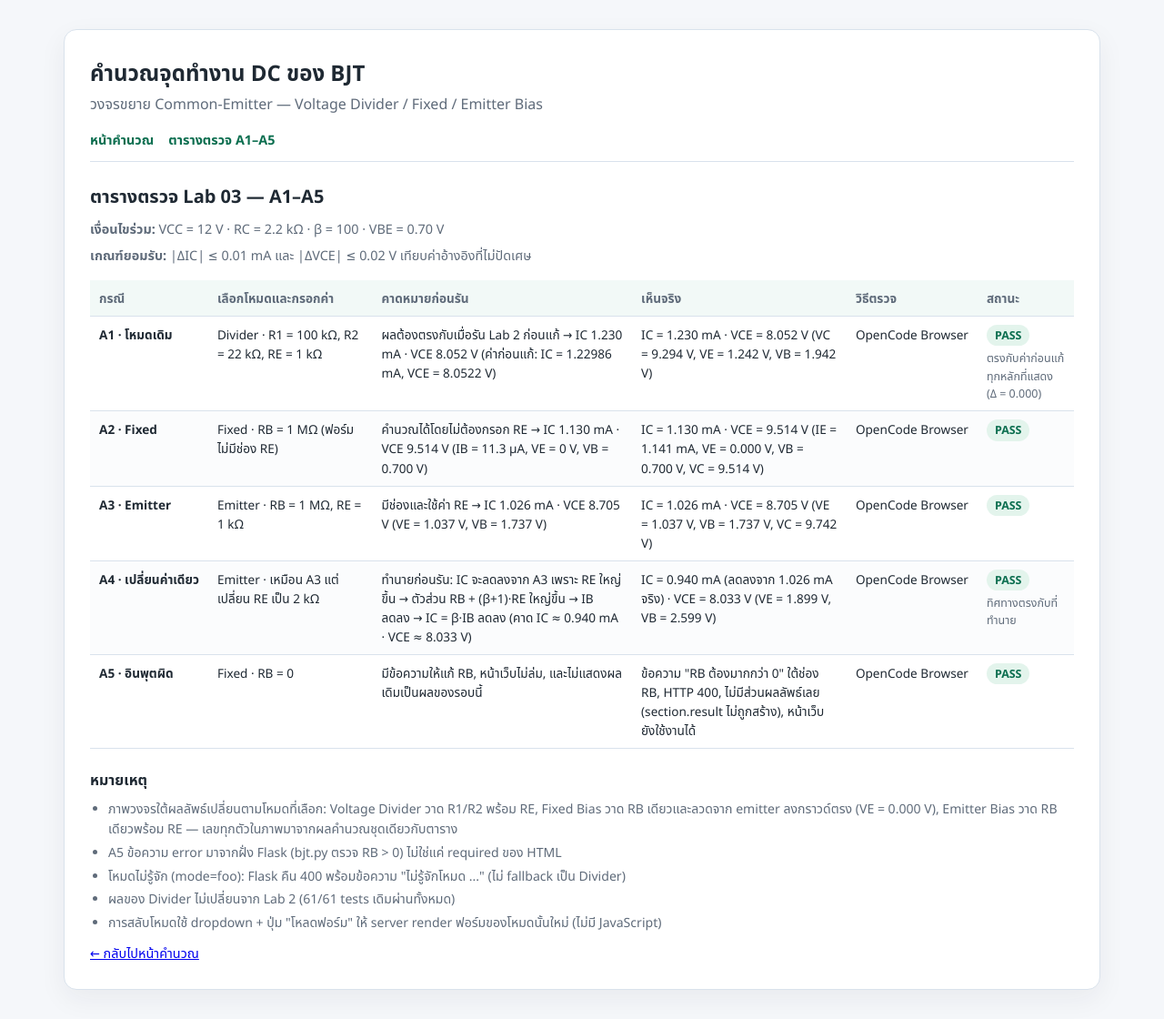
After one commit to Thanakrit-7/Gitlab, a Flask app: page /validation in a window 1280 px wide. The commit adds this page. Shown: the whole page at 91% size. Run offline with Flask 3, Linux system fonts and the light colour scheme.

Commit message:
feat: show A1-A5 validation table on a web page

```diff
--- a/app.py
+++ b/app.py
@@ -2,6 +2,7 @@ from flask import Flask, render_template, request
 
 from bjt import InputError, analyze, emitter_bias, fixed_bias, single_bias_result
 from circuit_svg import build_circuit_svg
+from validation_data import CRITERIA, CONDITIONS, NOTES, ROWS
 
 MODES = ("divider", "fixed", "emitter")
 
@@ -78,6 +79,16 @@ def create_app():
             mode = "divider"
         return render_page(mode, dict(DEFAULTS), None, {}, None)
 
+    @app.get("/validation")
+    def validation_page():
+        return render_template(
+            "validation.html",
+            rows=ROWS,
+            conditions=CONDITIONS,
+            criteria=CRITERIA,
+            notes=NOTES,
+        )
+
     @app.post("/calculate")
     def calculate():
         requested_mode = request.form.get("mode", "divider").strip() or "divider"
--- a/static/style.css
+++ b/static/style.css
@@ -273,3 +273,191 @@ button:hover {
   border-radius: 10px;
   padding: 10px;
 }
+
+.top-nav {
+  display: flex;
+  flex-wrap: wrap;
+  gap: 16px;
+  margin: -8px 0 22px;
+  padding-bottom: 12px;
+  border-bottom: 1px solid var(--line);
+  font-size: 0.9rem;
+}
+
+.top-nav a {
+  color: var(--accent);
+  text-decoration: none;
+  font-weight: 600;
+}
+
+.top-nav a:hover {
+  text-decoration: underline;
+}
+
+.page-link {
+  margin: 14px 0 0;
+  font-size: 0.9rem;
+}
+
+.page-link a {
+  color: var(--accent);
+  font-weight: 600;
+}
+
+.page-validation .card {
+  max-width: 1140px;
+}
+
+.validation h2 {
+  margin: 0 0 10px;
+  font-size: 1.25rem;
+}
+
+.validation-meta {
+  margin: 0 0 6px;
+  color: var(--muted);
+  font-size: 0.9rem;
+}
+
+.table-wrap {
+  margin: 16px 0 8px;
+  overflow-x: auto;
+}
+
+.validation-table {
+  width: 100%;
+  min-width: 860px;
+  border-collapse: collapse;
+  font-size: 0.85rem;
+}
+
+.validation-table th,
+.validation-table td {
+  padding: 9px 10px;
+  border-bottom: 1px solid var(--line);
+  text-align: left;
+  vertical-align: top;
+}
+
+.validation-table thead th {
+  background: #f2f9f7;
+  color: var(--muted);
+  font-weight: 600;
+  white-space: nowrap;
+}
+
+.validation-table tbody th {
+  white-space: nowrap;
+  color: var(--ink);
+}
+
+.validation-table tbody tr:nth-child(even) td,
+.validation-table tbody tr:nth-child(even) th {
+  background: #fbfcfd;
+}
+
+.validation-table .observed {
+  font-variant-numeric: tabular-nums;
+}
+
+.validation-table .method {
+  white-space: nowrap;
+}
+
+.status {
+  display: inline-block;
+  padding: 2px 9px;
+  border-radius: 999px;
+  font-size: 0.78rem;
+  font-weight: 700;
+}
+
+.status-pass {
+  background: #e3f4ec;
+  color: #0b6e4f;
+}
+
+.status-fail {
+  background: #fde8e6;
+  color: var(--error);
+}
+
+.status-note {
+  display: block;
+  margin-top: 4px;
+  color: var(--muted);
+  font-size: 0.78rem;
+}
+
+.validation h3 {
+  margin: 22px 0 8px;
+  font-size: 1rem;
+}
+
+.validation-notes {
+  margin: 0;
+  padding-left: 20px;
+  color: var(--muted);
+  font-size: 0.88rem;
+}
+
+.validation-notes li {
+  margin-bottom: 4px;
+}
+
+@media (max-width: 900px) {
+  .validation-table {
+    min-width: 0;
+  }
+
+  .validation-table thead {
+    display: none;
+  }
+
+  .validation-table,
+  .validation-table tbody,
+  .validation-table tr,
+  .validation-table th,
+  .validation-table td {
+    display: block;
+    width: 100%;
+  }
+
+  .validation-table tr {
+    padding: 12px 0;
+    border-bottom: 1px solid var(--line);
+  }
+
+  .validation-table tbody tr:nth-child(even) td,
+  .validation-table tbody tr:nth-child(even) th {
+    background: transparent;
+  }
+
+  .validation-table tbody th,
+  .validation-table td {
+    padding: 5px 0;
+    border-bottom: 0;
+  }
+
+  .validation-table tbody th {
+    font-size: 1rem;
+    color: var(--accent);
+  }
+
+  .validation-table tbody th::before {
+    display: none;
+  }
+
+  .validation-table td::before {
+    content: attr(data-label);
+    display: block;
+    margin-bottom: 2px;
+    color: var(--muted);
+    font-size: 0.75rem;
+    font-weight: 600;
+  }
+
+  .validation-table .method {
+    white-space: normal;
+  }
+}
--- a/templates/base.html
+++ b/templates/base.html
@@ -6,10 +6,14 @@
   <title>คำนวณจุดทำงาน DC ของ BJT</title>
   <link rel="stylesheet" href="{{ url_for('static', filename='style.css') }}">
 </head>
-<body>
+<body class="{% block body_class %}{% endblock %}">
   <main class="card">
     <h1>คำนวณจุดทำงาน DC ของ BJT</h1>
     <p class="subtitle">วงจรขยาย Common-Emitter — Voltage Divider / Fixed / Emitter Bias</p>
+    <nav class="top-nav">
+      <a href="{{ url_for('index') }}">หน้าคำนวณ</a>
+      <a href="{{ url_for('validation_page') }}">ตารางตรวจ A1–A5</a>
+    </nav>
     {% block content %}{% endblock %}
   </main>
 </body>
--- a/templates/index.html
+++ b/templates/index.html
@@ -25,6 +25,8 @@
   </div>
   <button type="submit">คำนวณ</button>
 </form>
+
+<p class="page-link"><a href="{{ url_for('validation_page') }}">ดูตารางตรวจ Lab 03 (A1–A5) →</a></p>
 
 {% if result %}
   {% set region_labels = {
--- /dev/null
+++ b/templates/validation.html
@@ -0,0 +1,48 @@
+{% extends "base.html" %}
+
+{% block body_class %}page-validation{% endblock %}
+
+{% block content %}
+<section class="validation">
+  <h2>ตารางตรวจ Lab 03 — A1–A5</h2>
+  <p class="validation-meta"><strong>เงื่อนไขร่วม:</strong> {{ conditions }}</p>
+  <p class="validation-meta"><strong>เกณฑ์ยอมรับ:</strong> {{ criteria }}</p>
+
+  <div class="table-wrap">
+    <table class="validation-table">
+      <thead>
+        <tr>
+          <th scope="col">กรณี</th>
+          <th scope="col">เลือกโหมดและกรอกค่า</th>
+          <th scope="col">คาดหมายก่อนรัน</th>
+          <th scope="col">เห็นจริง</th>
+          <th scope="col">วิธีตรวจ</th>
+          <th scope="col">สถานะ</th>
+        </tr>
+      </thead>
+      <tbody>
+        {% for row in rows %}
+        <tr>
+          <th scope="row" data-label="กรณี">{{ row.case }}</th>
+          <td data-label="เลือกโหมดและกรอกค่า">{{ row.inputs }}</td>
+          <td data-label="คาดหมายก่อนรัน">{{ row.expected }}</td>
+          <td class="observed" data-label="เห็นจริง">{{ row.observed }}</td>
+          <td class="method" data-label="วิธีตรวจ">{{ row.method }}</td>
+          <td class="status-cell" data-label="สถานะ">
+            <span class="status status-{{ 'pass' if row.status == 'PASS' else 'fail' }}">{{ row.status }}</span>
+            {% if row.status_note %}<span class="status-note">{{ row.status_note }}</span>{% endif %}
+          </td>
+        </tr>
+        {% endfor %}
+      </tbody>
+    </table>
+  </div>
+
+  <h3>หมายเหตุ</h3>
+  <ul class="validation-notes">
+    {% for note in notes %}<li>{{ note }}</li>{% endfor %}
+  </ul>
+
+  <p class="note"><a href="{{ url_for('index') }}">← กลับไปหน้าคำนวณ</a></p>
+</section>
+{% endblock %}
--- /dev/null
+++ b/validation_data.py
@@ -0,0 +1,76 @@
+"""Lab 03 acceptance table (A1–A5) shown on the web page.
+
+Presentation-only data: no calculations happen here. The numbers were observed
+in the browser during validation and are mirrored in ``docs/validation.md``.
+"""
+
+CONDITIONS = "VCC = 12 V · RC = 2.2 kΩ · β = 100 · VBE = 0.70 V"
+CRITERIA = "|ΔIC| ≤ 0.01 mA และ |ΔVCE| ≤ 0.02 V เทียบค่าอ้างอิงที่ไม่ปัดเศษ"
+METHOD = "OpenCode Browser"
+
+ROWS = [
+    {
+        "case": "A1 · โหมดเดิม",
+        "inputs": "Divider · R1 = 100 kΩ, R2 = 22 kΩ, RE = 1 kΩ",
+        "expected": (
+            "ผลต้องตรงกับเมื่อรัน Lab 2 ก่อนแก้ → IC 1.230 mA · VCE 8.052 V "
+            "(ค่าก่อนแก้: IC = 1.22986 mA, VCE = 8.0522 V)"
+        ),
+        "observed": "IC = 1.230 mA · VCE = 8.052 V (VC = 9.294 V, VE = 1.242 V, VB = 1.942 V)",
+        "method": METHOD,
+        "status": "PASS",
+        "status_note": "ตรงกับค่าก่อนแก้ทุกหลักที่แสดง (Δ = 0.000)",
+    },
+    {
+        "case": "A2 · Fixed",
+        "inputs": "Fixed · RB = 1 MΩ (ฟอร์มไม่มีช่อง RE)",
+        "expected": "คำนวณได้โดยไม่ต้องกรอก RE → IC 1.130 mA · VCE 9.514 V (IB = 11.3 µA, VE = 0 V, VB = 0.700 V)",
+        "observed": "IC = 1.130 mA · VCE = 9.514 V (IE = 1.141 mA, VE = 0.000 V, VB = 0.700 V, VC = 9.514 V)",
+        "method": METHOD,
+        "status": "PASS",
+        "status_note": "",
+    },
+    {
+        "case": "A3 · Emitter",
+        "inputs": "Emitter · RB = 1 MΩ, RE = 1 kΩ",
+        "expected": "มีช่องและใช้ค่า RE → IC 1.026 mA · VCE 8.705 V (VE = 1.037 V, VB = 1.737 V)",
+        "observed": "IC = 1.026 mA · VCE = 8.705 V (VE = 1.037 V, VB = 1.737 V, VC = 9.742 V)",
+        "method": METHOD,
+        "status": "PASS",
+        "status_note": "",
+    },
+    {
+        "case": "A4 · เปลี่ยนค่าเดียว",
+        "inputs": "Emitter · เหมือน A3 แต่เปลี่ยน RE เป็น 2 kΩ",
+        "expected": (
+            "ทำนายก่อนรัน: IC จะลดลงจาก A3 เพราะ RE ใหญ่ขึ้น → ตัวส่วน RB + (β+1)·RE ใหญ่ขึ้น "
+            "→ IB ลดลง → IC = β·IB ลดลง (คาด IC ≈ 0.940 mA · VCE ≈ 8.033 V)"
+        ),
+        "observed": "IC = 0.940 mA (ลดลงจาก 1.026 mA จริง) · VCE = 8.033 V (VE = 1.899 V, VB = 2.599 V)",
+        "method": METHOD,
+        "status": "PASS",
+        "status_note": "ทิศทางตรงกับที่ทำนาย",
+    },
+    {
+        "case": "A5 · อินพุตผิด",
+        "inputs": "Fixed · RB = 0",
+        "expected": "มีข้อความให้แก้ RB, หน้าเว็บไม่ล่ม, และไม่แสดงผลเดิมเป็นผลของรอบนี้",
+        "observed": (
+            "ข้อความ \"RB ต้องมากกว่า 0\" ใต้ช่อง RB, HTTP 400, "
+            "ไม่มีส่วนผลลัพธ์เลย (section.result ไม่ถูกสร้าง), หน้าเว็บยังใช้งานได้"
+        ),
+        "method": METHOD,
+        "status": "PASS",
+        "status_note": "",
+    },
+]
+
+NOTES = [
+    "ภาพวงจรใต้ผลลัพธ์เปลี่ยนตามโหมดที่เลือก: Voltage Divider วาด R1/R2 พร้อม RE, "
+    "Fixed Bias วาด RB เดียวและลวดจาก emitter ลงกราวด์ตรง (VE = 0.000 V), "
+    "Emitter Bias วาด RB เดียวพร้อม RE — เลขทุกตัวในภาพมาจากผลคำนวณชุดเดียวกับตาราง",
+    "A5 ข้อความ error มาจากฝั่ง Flask (bjt.py ตรวจ RB > 0) ไม่ใช่แค่ required ของ HTML",
+    "โหมดไม่รู้จัก (mode=foo): Flask คืน 400 พร้อมข้อความ \"ไม่รู้จักโหมด ...\" (ไม่ fallback เป็น Divider)",
+    "ผลของ Divider ไม่เปลี่ยนจาก Lab 2 (61/61 tests เดิมผ่านทั้งหมด)",
+    "การสลับโหมดใช้ dropdown + ปุ่ม \"โหลดฟอร์ม\" ให้ server render ฟอร์มของโหมดนั้นใหม่ (ไม่มี JavaScript)",
+]
```
Also changed, not shown: docs/validation.md (+1 -1 lines), README.md.
